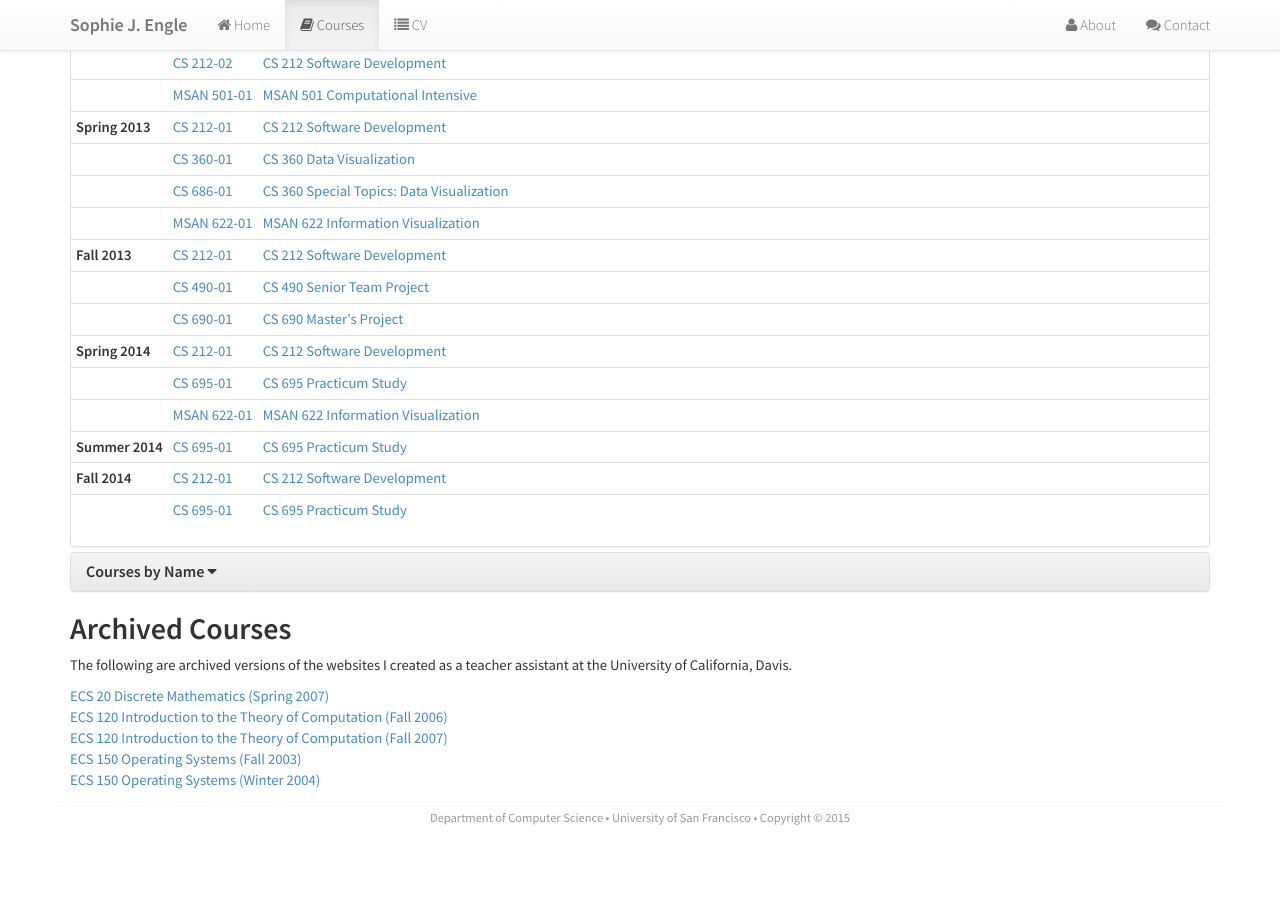
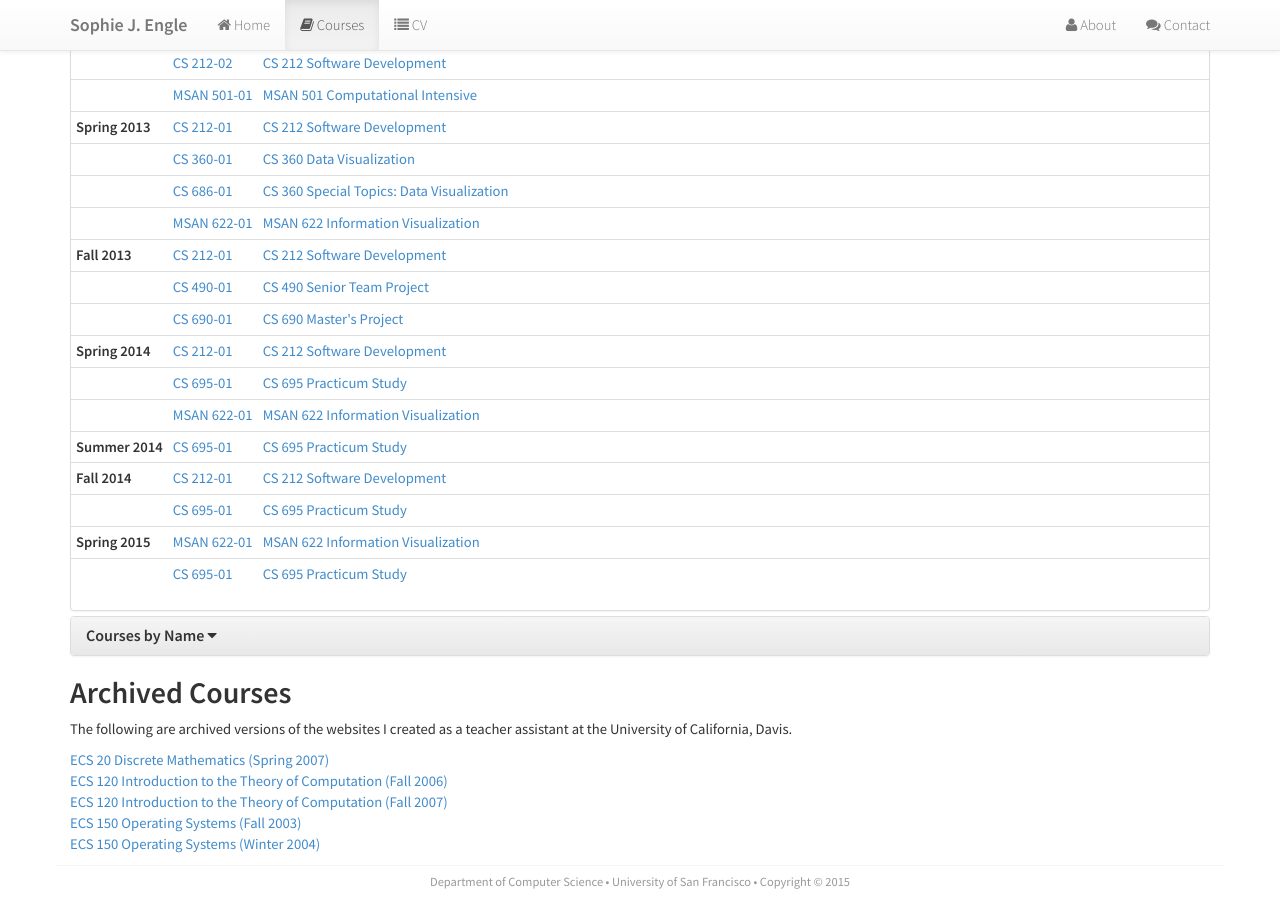
Before and after one commit to sjengle/sjengle.github.io, a Jekyll site: the page built from courses.html, in a window 1280 px wide and 900 px high, scrolled down 1059 px. Built offline with Jekyll 4.4.1, drawn with Linux system fonts in a browser that asks for light colours; Markdown is read by kramdown in place of the engine named in the settings; before the commit the page ends 1895 px from its top, so only the background shows below that; some of the changed text lies outside the part shown.

Commit message:
Updating for Spring 2015.

```diff
--- a/_data/courses.yml
+++ b/_data/courses.yml
@@ -197,7 +197,7 @@
   year: '2014'
   sort: 'CS212-2014-08'
   link: 'https://usfca.instructure.com/courses/1298665/assignments/syllabus'
-  show: true
+  show: false
 - id: 'CS 695'
   name: 'Practicum Study'
   code: 'CS 695-01'
@@ -205,4 +205,21 @@
   year: '2014'
   sort: 'CS695-2014-08'
   link: 'https://usfca.instructure.com/courses/1298684/assignments/syllabus'
+  show: false
+# SPRING 2015
+- id: 'MSAN 622'
+  name: 'Information Visualization'
+  code: 'MSAN 622-01'
+  term: 'Spring'
+  year: '2015'
+  sort: 'MSAN622-2015-01'
+  link: 'https://usfca.instructure.com/courses/1480739/assignments/syllabus'
   show: true
+- id: 'CS 695'
+  name: 'Practicum Study'
+  code: 'CS 695-01'
+  term: 'Spring'
+  year: '2015'
+  sort: 'CS695-2015-01'
+  link: 'https://usfca.instructure.com/courses/1479075/assignments/syllabus'
+  show: true
--- a/contact.html
+++ b/contact.html
@@ -57,14 +57,14 @@ title: Contact
 
 <p><a href="http://www.usfca.edu/virtualtour/harney/"><img src="http://maps.google.com/maps/api/staticmap?center=37.776549,-122.451103&zoom=17&markers=size:small%7Ccolor:blue%7C37.776566,-122.451199&size=400x250&sensor=false" class="img-responsive img-thumbnail" alt="Harney Science Center"></a></p>
 
-<p>My office is located in <a href="http://www.usfca.edu/virtualtour/harney/">Harney Science Center</a> in room 531/532 on the 5th floor. My office hours for <strong>Fall 2014</strong> are:</p>
+<p>My office is located in <a href="http://www.usfca.edu/virtualtour/harney/">Harney Science Center</a> in room 531/532 on the 5th floor. My office hours for <strong>Spring 2015</strong> are:</p>
 
-<blockquote>Mondays, Wednesdays &bullet; 5:00pm &ndash; 6:30pm
+<blockquote>Mondays, Wednesdays &bullet; 1:00pm &ndash; 2:00pm
 <br><em>and by appointment</em><sup>&dagger;</sup></blockquote>
 
 <p>My office hours are first-come first-serve. Students are also welcome to stop in anytime my door is open. See my <a href="{{ site.url }}">main page</a> for any changes to my schedule for this week.</p>
 
-<p class="small text-muted"><sup>&dagger;</sup> Please note that I am not on main campus on Tuesdays. If you are only available to meet on those days, we can setup a virtual appointment instead.</p>
+<!--<p class="small text-muted"><sup>&dagger;</sup> Please note that I am not on main campus on Tuesdays. If you are only available to meet on those days, we can setup a virtual appointment instead.</p>//-->
 
 <!--<h2>Code Reviews <a name="reviews"></a></h2>
 
```
Also changed, not shown: _data/cv.yml (+9 -2 lines).
